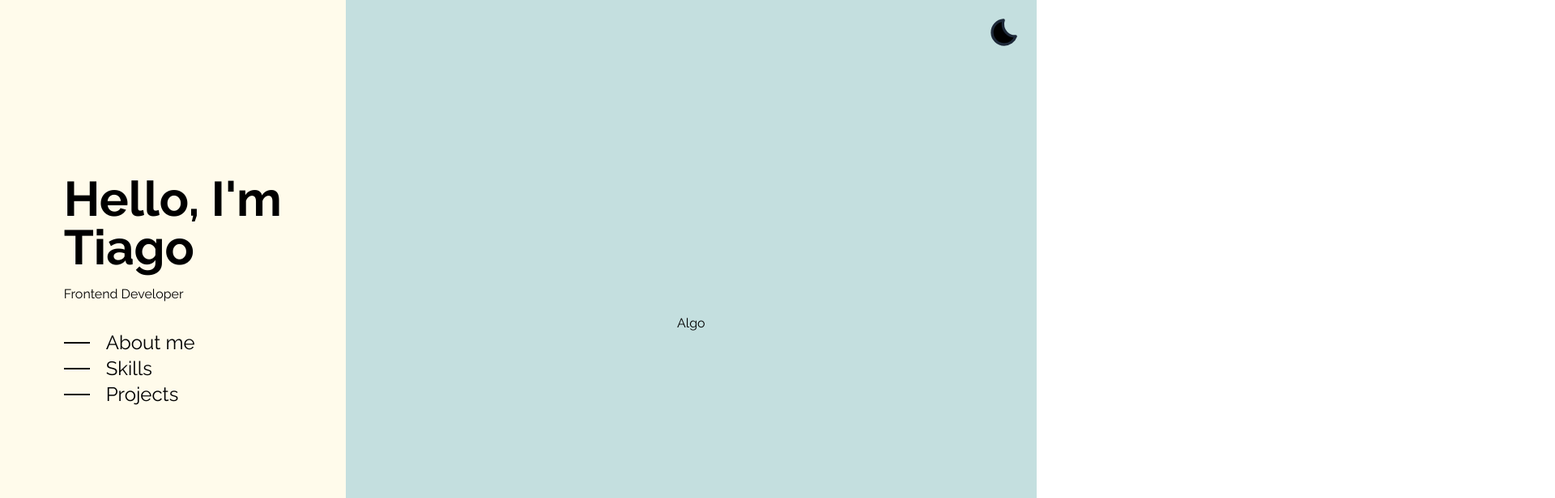
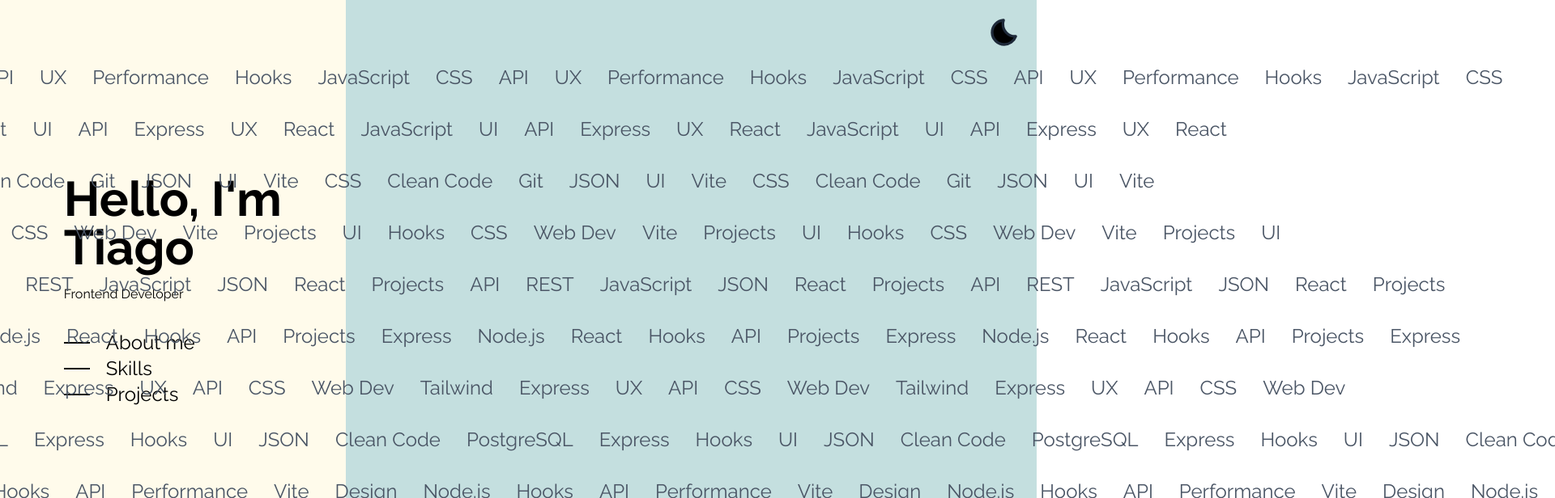
Before and after one commit to Tiago-salva/Portafolio, a React (Vite) app: page / in a window 1280 px wide. Shown: the top 616 px of the page at 81% size, 1920 px wide, since content can reach past the window. Built offline with nearby package versions, Linux system fonts and the light colour scheme.

Commit message:
feat: implement Carousel component and add button styles

```diff
--- a/src/App.jsx
+++ b/src/App.jsx
@@ -1,11 +1,12 @@
 import { useState } from "react";
 import Hero from "./components/Hero";
 import Section from "./components/Section";
+import Carousel from "./components/Carousel";
 
 function App() {
   return (
     <>
-      <button className="right-5 top-5 cursor-pointer fixed">
+      <button className="right-5 top-5 cursor-pointer fixed hover:scale-110 transition-transform">
         <svg
           className="w-10 h-10 text-gray-800 dark:text-white"
           aria-hidden="true"
@@ -29,8 +30,8 @@ function App() {
 
       <main className="w-2/3 flex flex-col justify-center items-center ml-auto">
         <Section>
-          <div className="flex justify-center items-center">
-            <p>Algo</p>
+          <div className="flex justify-center items-center w-full overflow-hidden">
+            <Carousel />
           </div>
         </Section>
 
```
